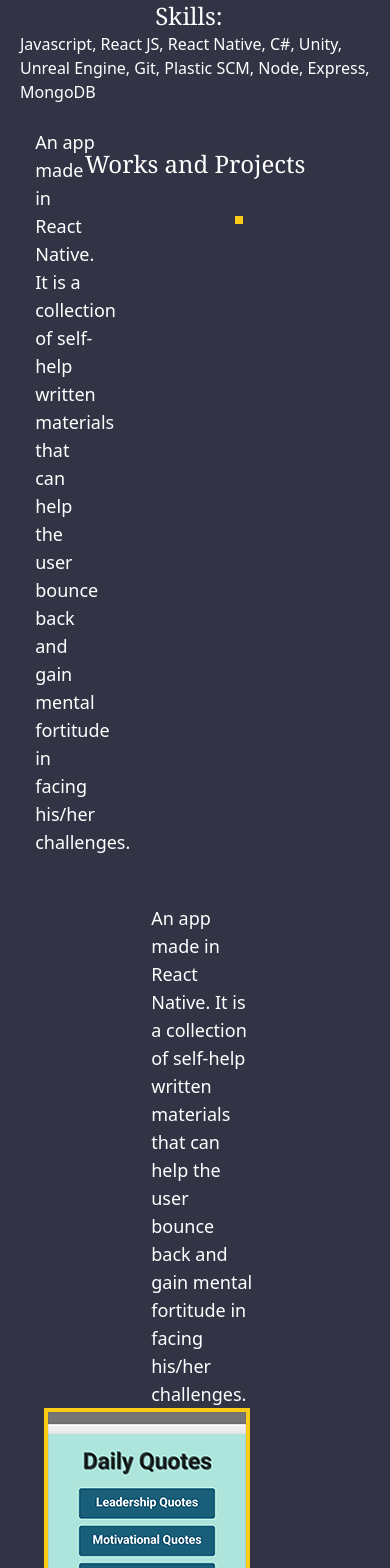
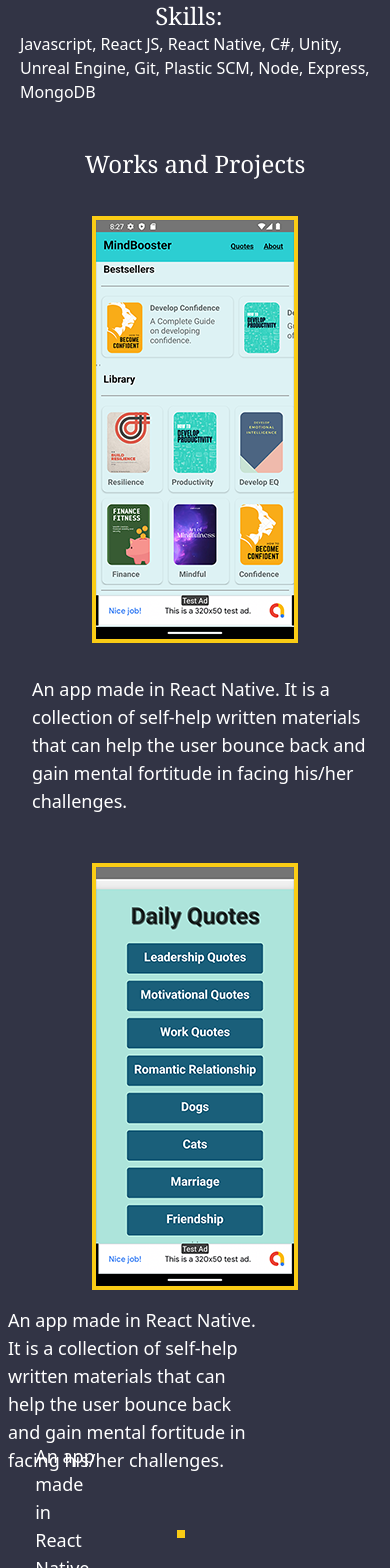
Before and after one commit to yurigligoric/ernportfolio, a React (Vite) app: page / in a window 390 px wide. Shown: the part 780-2348 px from the top of the page. Built offline with nearby package versions, Linux system fonts and the light colour scheme.

Commit message:
works responsive up to image quotes

```diff
--- a/src/pages/Home.jsx
+++ b/src/pages/Home.jsx
@@ -44,30 +44,30 @@
         </div>
         <div id='works' className='justify-center flex flex-col items-center mt-11 mb-12'>
             <h1 className='text-2xl font-serif mb-5'>Works and Projects</h1>
-            <div className='flex sm:flex-row flex-col mb-12 items-center mt-4 mr-48'>
-                <div className='w-[50%]'>
-                    <div className='ml-48'>
+            <div className='flex flex-col lg:flex-row mb-12 lg:items-center mt-4 mr-2 lg:mr-48'>
+                <div className='w-full lg:w-[50%]'>
+                    <div className='ml-2 lg:ml-48'>
                         <img src={mindboost} className='border-solid border-yellow-400 border-4 mx-auto '/>
 
                     </div>
                 </div>
-                <div className='w-[50%] ml-8 mr-12 pr-12'>
-                    <p className='text-lg -mt-24 '>An app made in React Native. It is a collection of self-help written materials that can help the user bounce back and gain mental fortitude in facing his/her challenges. </p>
+                <div className='w-full lg:w-[50%] ml-8 mr-12 pr-12'>
+                    <p className='text-lg mt-8 lg:-mt-24 '>An app made in React Native. It is a collection of self-help written materials that can help the user bounce back and gain mental fortitude in facing his/her challenges. </p>
                 </div>
 
             </div>
-            <div className='flex flex-col lg:flex-row items-center mb-10'>
-                <div className='w-[50%] ml-48 pr-32 mr-12'>
-                    <p className='text-lg'>An app made in React Native. It is a collection of self-help written materials that can help the user bounce back and gain mental fortitude in facing his/her challenges. </p>
+            <div className='flex flex-col-reverse lg:flex-row items-center mb-10'>
+                <div className='w-full lg:w-[50%] mt-4 lg:-mt-0 lg:ml-48 pr-32 mx-auto lg:mr-12'>
+                    <p className='text-lg ml-2'>An app made in React Native. It is a collection of self-help written materials that can help the user bounce back and gain mental fortitude in facing his/her challenges. </p>
                 </div>
-                <div className='mr-24'>
-                    <div className='mr-68'>
+                <div className='lg:mr-24'>
+                    <div className='lg:mr-68'>
                         <img src={quotes} className='border-solid border-yellow-400 border-4 mx-auto'/>
                     </div>
                 </div>
 
             </div>
-            <div  className='flex sm:flex-row flex-col mb-12 items-center mt-4 mr-48'>
+            <div  className='flex lg:flex-row flex-col mb-12 items-center mt-4 mr-48'>
 
                 <div className='w-[50%] ml-7 pl-32'>
                     <img src={revup} className='object-cover border-solid border-yellow-400 border-4 mx-auto' />
```
